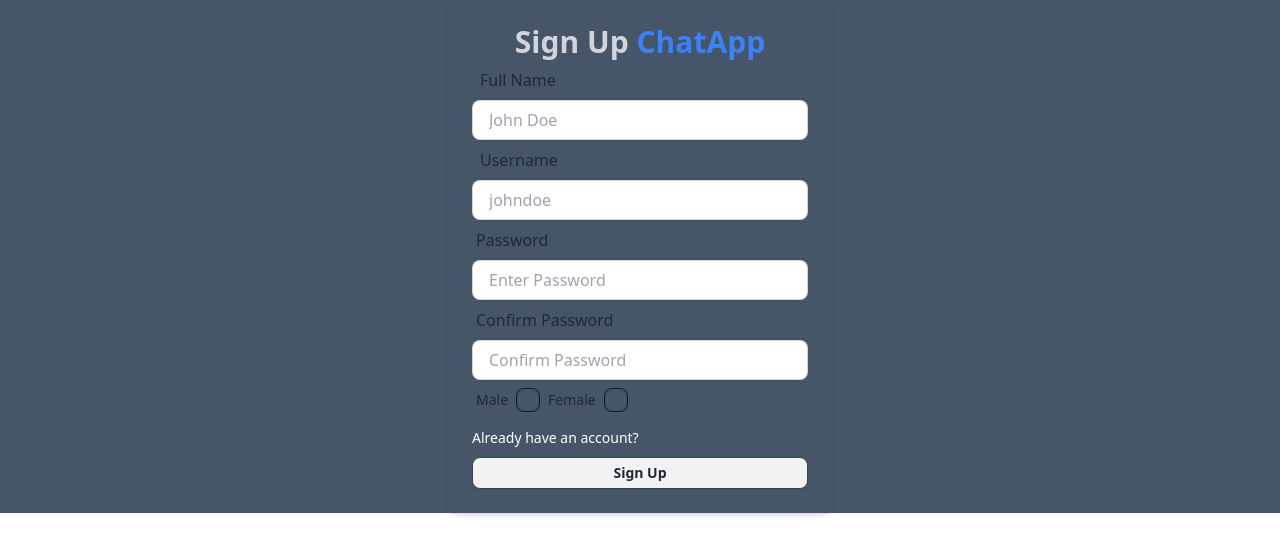
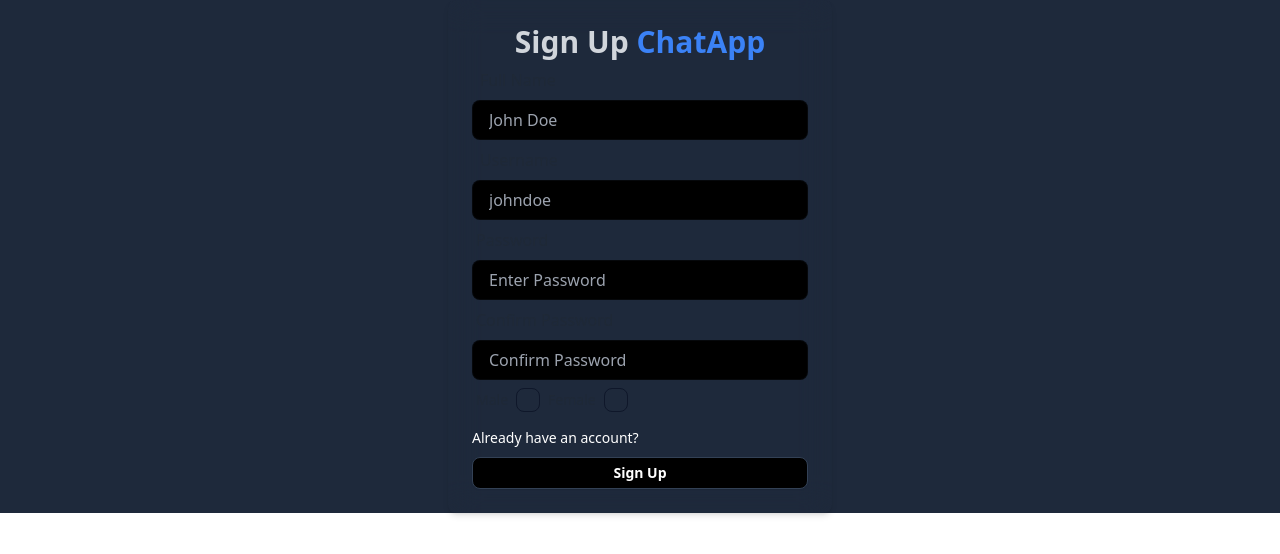
Before and after one commit to ajey108/ChatApp, a React (Vite) app in the folder frontend/: page /signup in a window 1280 px wide. Shown: the top 554 px of the page. Built offline with nearby package versions, Linux system fonts and the light colour scheme.

Commit message:
update UI

```diff
--- a/frontend/src/App.jsx
+++ b/frontend/src/App.jsx
@@ -12,7 +12,7 @@
   return (
   <>
 
- <div className="flex flex-col items-center justify-center mx-auto bg-slate-600 text-white">
+ <div className="flex flex-col items-center justify-center mx-auto bg-slate-800 text-white">
     <Routes>
       <Route path = '/' element ={authUser? <Home/>:<Navigate to ={'login'}/>}/>
       <Route path = '/login' element ={authUser ? <Navigate to = '/'/> :<Login/>}/>
--- a/frontend/src/pages/Login.jsx
+++ b/frontend/src/pages/Login.jsx
@@ -28,9 +28,10 @@
 							<span className='text-base label-text'>Username</span>
 						</label>
 						<input
+
 							type='text'
 							placeholder='Enter username'
-							className='w-full input input-bordered h-10'
+							className='w-full input input-bordered h-10 bg-black text-white'
 							value={username}
 							onChange={(e) => setUsername(e.target.value)}
 						/>
@@ -43,17 +44,17 @@
 						<input
 							type='password'
 							placeholder='Enter Password'
-							className='w-full input input-bordered h-10'
+							className='w-full input input-bordered h-10  bg-black text-white'
 							value={password}
 							onChange={(e) => setPassword(e.target.value)}
 						/>
 					</div>
-					<Link to='/signup' className='text-sm  hover:underline hover:text-blue-600 mt-2 inline-block'>
+					<Link to='/signup' className='text-sm  hover:underline hover:text-blue-600 mt-2 inline-block '>
 						{"Don't"} have an account?
 					</Link>
 
 					<div>
-						<button className='btn btn-block btn-sm mt-2' disabled={loading}>
+						<button className='btn btn-block btn-sm mt-2  bg-black text-white' disabled={loading}>
 							{loading ? <span className='loading loading-spinner '></span> : "Login"}
 						</button>
 					</div>
--- a/frontend/src/pages/Signup.jsx
+++ b/frontend/src/pages/Signup.jsx
@@ -25,7 +25,7 @@
 
 	return (
 		<div className='flex flex-col items-center justify-center min-w-96 mx-auto'>
-			<div className='w-full p-6 rounded-lg shadow-md bg-gray-400 bg-clip-padding backdrop-filter backdrop-blur-lg bg-opacity-0'>
+			<div className='w-full p-6 rounded-lg shadow-md bg-gray-600 bg-clip-padding backdrop-filter backdrop-blur-lg bg-opacity-0'>
 				<h1 className='text-3xl font-semibold text-center text-gray-300'>
 					Sign Up <span className='text-blue-500'> ChatApp</span>
 				</h1>
@@ -38,7 +38,7 @@
 						<input
 							type='text'
 							placeholder='John Doe'
-							className='w-full input input-bordered  h-10'
+							className='w-full input input-bordered  h-10  bg-black text-white '
 							value={inputs.fullName}
 							onChange={(e) => setInputs({ ...inputs, fullName: e.target.value })}
 						/>
@@ -51,7 +51,7 @@
 						<input
 							type='text'
 							placeholder='johndoe'
-							className='w-full input input-bordered h-10'
+							className='w-full input input-bordered h-10  bg-black text-white'
 							value={inputs.username}
 							onChange={(e) => setInputs({ ...inputs, username: e.target.value })}
 						/>
@@ -64,7 +64,7 @@
 						<input
 							type='password'
 							placeholder='Enter Password'
-							className='w-full input input-bordered h-10'
+							className='w-full input input-bordered h-10  bg-black text-white'
 							value={inputs.password}
 							onChange={(e) => setInputs({ ...inputs, password: e.target.value })}
 						/>
@@ -77,7 +77,7 @@
 						<input
 							type='password'
 							placeholder='Confirm Password'
-							className='w-full input input-bordered h-10'
+							className='w-full input input-bordered h-10  bg-black text-white'
 							value={inputs.confirmPassword}
 							onChange={(e) => setInputs({ ...inputs, confirmPassword: e.target.value })}
 						/>
@@ -94,7 +94,7 @@
 					</Link>
 
 					<div>
-						<button className='btn btn-block btn-sm mt-2 border border-slate-700' disabled={loading}>
+						<button className='btn btn-block btn-sm mt-2 border border-slate-700   bg-black text-white' disabled={loading}>
 							{loading ? <span className='loading loading-spinner'></span> : "Sign Up"}
 						</button>
 					</div>
```
